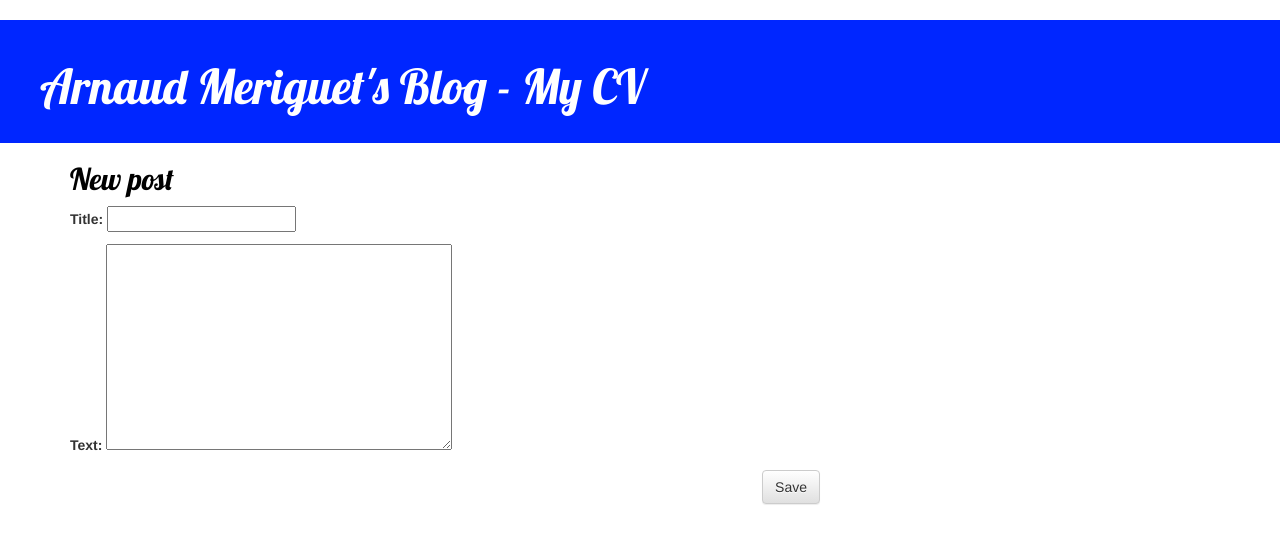
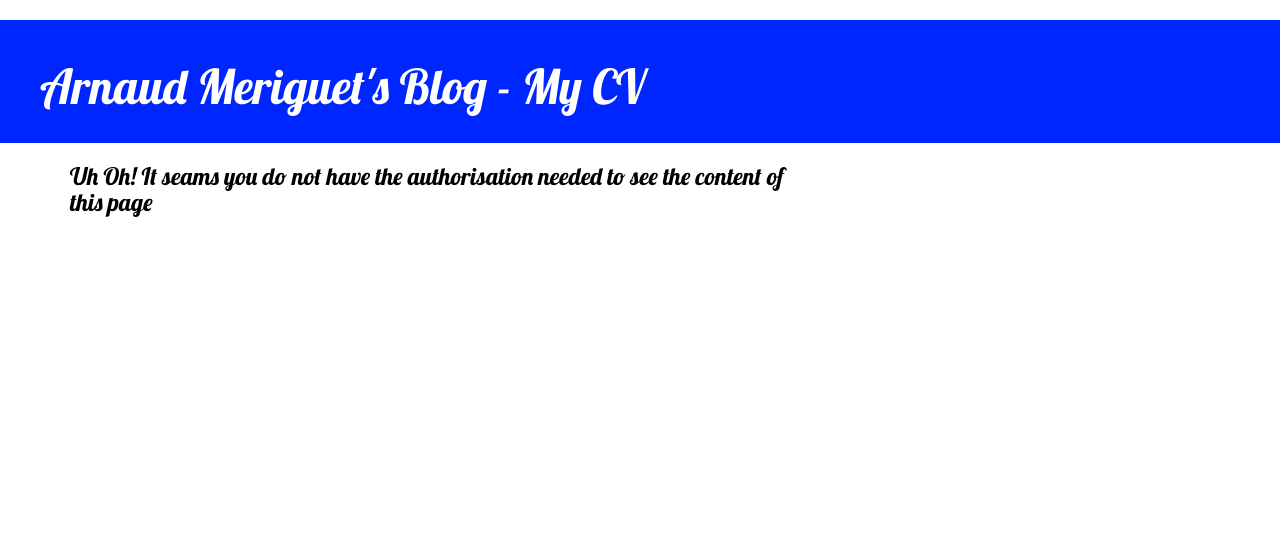
Before and after one commit to ArnaudMeriguet/DjangoBlog1, a Django app: page /post/new/ in a window 1280 px wide. Shown: the top 544 px of the page. Run offline with Django 3.2, Linux system fonts and the light colour scheme; some libraries are stand-ins or nearby versions.

Commit message:
Security update: Only admin can see the content of add/edit forms. As a result: tests not working anymore as they can not see the boxes (not admins)

```diff
--- a/blog/templates/blog/cv_education.html
+++ b/blog/templates/blog/cv_education.html
@@ -1,6 +1,7 @@
 {% extends 'blog/base.html' %}
 
 {% block content %}
+{% if user.is_authenticated %}
 <h2>Academic experiences</h2>
 
 <form method="post" class="form">
@@ -8,4 +9,7 @@
     {{ed_form.as_p}}
     <button type="submit" class="save btn btn-default" name="edAccept">Save</button>
 </form>
+{% else %}
+<h3>Uh Oh! It seams you do not have the authorisation needed to see the content of this page</h3>
+{% endif %}
 {% endblock %}
--- a/blog/templates/blog/cv_view.html
+++ b/blog/templates/blog/cv_view.html
@@ -54,11 +54,11 @@
 
 <div name="skillDiv" >
     <h4>Skills:</h4>
-    <!--{% if user.is_authenticated %}-->
+    {% if user.is_authenticated %}
     <form method="POST">
         <input name="skill_text" id="idNewSkill" placeholder="Enter a skill" />{% csrf_token %}
     </form>
-    <!--{% endif %}-->
+    {% endif %}
 
     <table id="idListSkills">
         {% for skill in skills %}
--- a/blog/templates/blog/cv_work.html
+++ b/blog/templates/blog/cv_work.html
@@ -1,7 +1,9 @@
 {% extends 'blog/base.html' %}
 
 {% block content %}
+    {% if user.is_authenticated %}
         <h2>Work experiences</h2>
+
 
         <form method="post" class="form">
             {% csrf_token %}
@@ -9,4 +11,7 @@
             <button type="submit" class="save btn btn-default">Save</button>
         </form>
 
+    {% else %}
+        <h3>Uh Oh! It seams you do not have the authorisation needed to see the content of this page</h3>
+    {% endif %}
 {% endblock %}
--- a/blog/templates/blog/post_edit.html
+++ b/blog/templates/blog/post_edit.html
@@ -1,9 +1,14 @@
 {% extends 'blog/base.html' %}
 
 {% block content %}
-    <h2>New post</h2>
-    <form method="post" class="post-form">{% csrf_token %}
-        {{form.as_p}}
+{% if user.is_authenticated %}
+<h2>New post</h2>
+<form method="post" class="post-form">
+    {% csrf_token %}
+    {{form.as_p}}
     <button type="submit" class="save btn btn-default">Save</button>
-    </form>
+</form>
+{% else %}
+<h3>Uh Oh! It seams you do not have the authorisation needed to see the content of this page</h3>
+{% endif %}
 {% endblock %}
```
Lines whose indentation alone changed are shown as unchanged.
